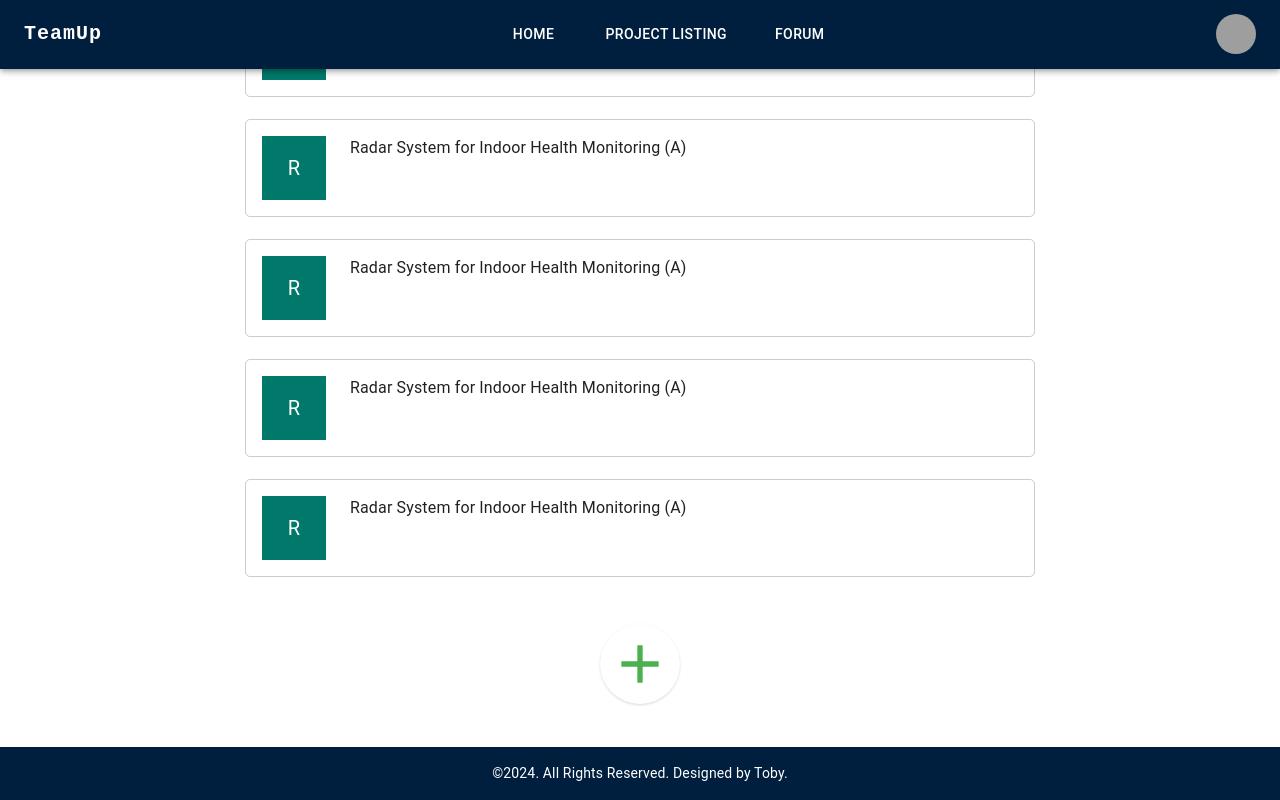
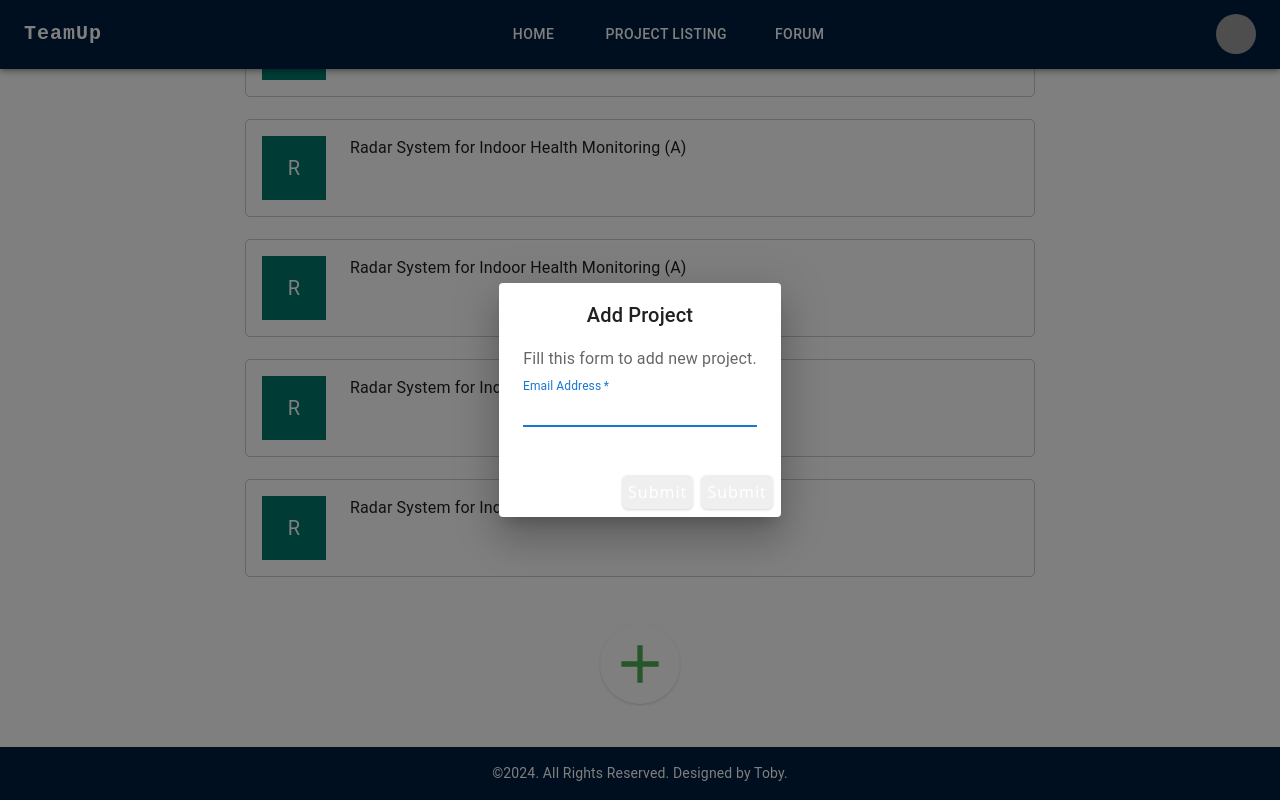
Before and after one commit to L-Qichen/team-up, a React (Vite) app: page /my-projects in a window 1280 px wide. Both pictures are taken after a click on the button 640 px from the left and 832 px from the top of the page. Shown: the part 169-969 px from the top of the page. Built offline with nearby package versions, Linux system fonts and the light colour scheme; grey boxes are pictures that could not be loaded.

Commit message:
AddProjectDialog component done. Lift up the state to allowed open the dialog from parent component.

```diff
--- /dev/null
+++ b/src/components/AddProjectDialog.jsx
@@ -0,0 +1,54 @@
+import * as React from 'react';
+import TextField from '@mui/material/TextField';
+import Dialog from '@mui/material/Dialog';
+import DialogActions from '@mui/material/DialogActions';
+import DialogContent from '@mui/material/DialogContent';
+import DialogContentText from '@mui/material/DialogContentText';
+import DialogTitle from '@mui/material/DialogTitle';
+import { Button } from '.'
+
+const AddProjectDialog = ({ open, onClose }) => {
+
+  return (
+    <>
+      <Dialog
+        open={open}
+        onClose={onClose}
+        PaperProps={{
+          component: 'form',
+          onSubmit: (event) => {
+            event.preventDefault();
+            const formData = new FormData(event.currentTarget);
+            const formJson = Object.fromEntries(formData.entries());
+            const email = formJson.email;
+            console.log(email);
+            onClose();
+          },
+        }}
+      >
+        <DialogTitle>Add Project</DialogTitle>
+        <DialogContent>
+          <DialogContentText>
+            Fill this form to add new project.
+          </DialogContentText>
+          <TextField
+            autoFocus
+            required
+            margin="dense"
+            id="name"
+            name="email"
+            label="Email Address"
+            type="email"
+            fullWidth
+            variant="standard"
+          />
+        </DialogContent>
+        <DialogActions>
+          <Button onClick={onClose}>Cancel</Button>
+          <Button type="submit">Subscribe</Button>
+        </DialogActions>
+      </Dialog>
+    </>
+  );
+}
+export default AddProjectDialog;
--- a/src/components/index.js
+++ b/src/components/index.js
@@ -2,3 +2,4 @@ export { default as Button } from './Button'
 export { default as Header } from './Header'
 export { default as Footer } from './Footer'
 export { default as CourseList } from './CourseList'
+export { default as AddProjectDialog } from './AddProjectDialog'
--- a/src/pages/MyProjects.jsx
+++ b/src/pages/MyProjects.jsx
@@ -1,12 +1,23 @@
 import Container from '@mui/material/Container';
-import { Header, Footer, CourseList } from '../components'
+import { Header, Footer, CourseList, AddProjectDialog } from '../components'
 import Paper from '@mui/material/Paper';
 import AddIcon from '@mui/icons-material/Add';
 import IconButton from '@mui/material/IconButton';
 import '../assets/css/CommonStyle.css'
 import '../assets/css/MyProjects.css'
+import { useState } from 'react';
 
 const MyProjects = () => {
+  const [opnDialogName, setOpenDialogName] = useState(null);
+
+  const closeDialog = () => {
+    setOpenDialogName(null);
+  };
+
+  const openAddProjectDialog = () => {
+    setOpenDialogName('AddProject');
+  }
+
   return (
     <>
       <Header />
@@ -29,14 +40,16 @@ const MyProjects = () => {
             textAlign: 'center',
           }}
         >
-          <IconButton type="submit"
+          <IconButton type="button"
             sx={{
               color: '#4caf50',
             }}
             className='addIcon-container'
+            onClick={openAddProjectDialog}
           >
             <AddIcon sx={{ width: '64px', height: '64px' }} />
           </IconButton>
+          <AddProjectDialog open={opnDialogName === 'AddProject'} onClose={closeDialog} />
         </Paper>
 
       </Container>
```
